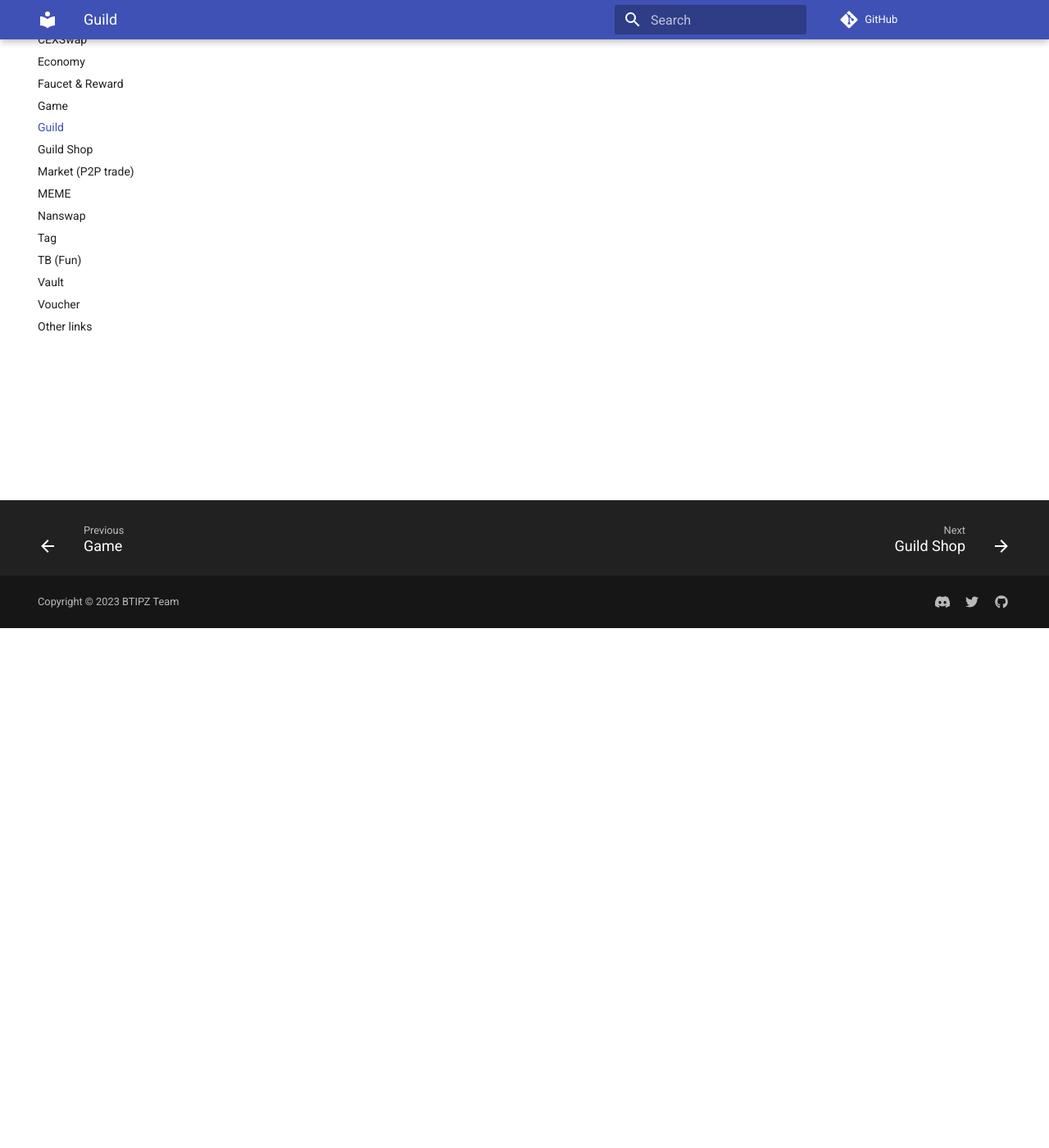
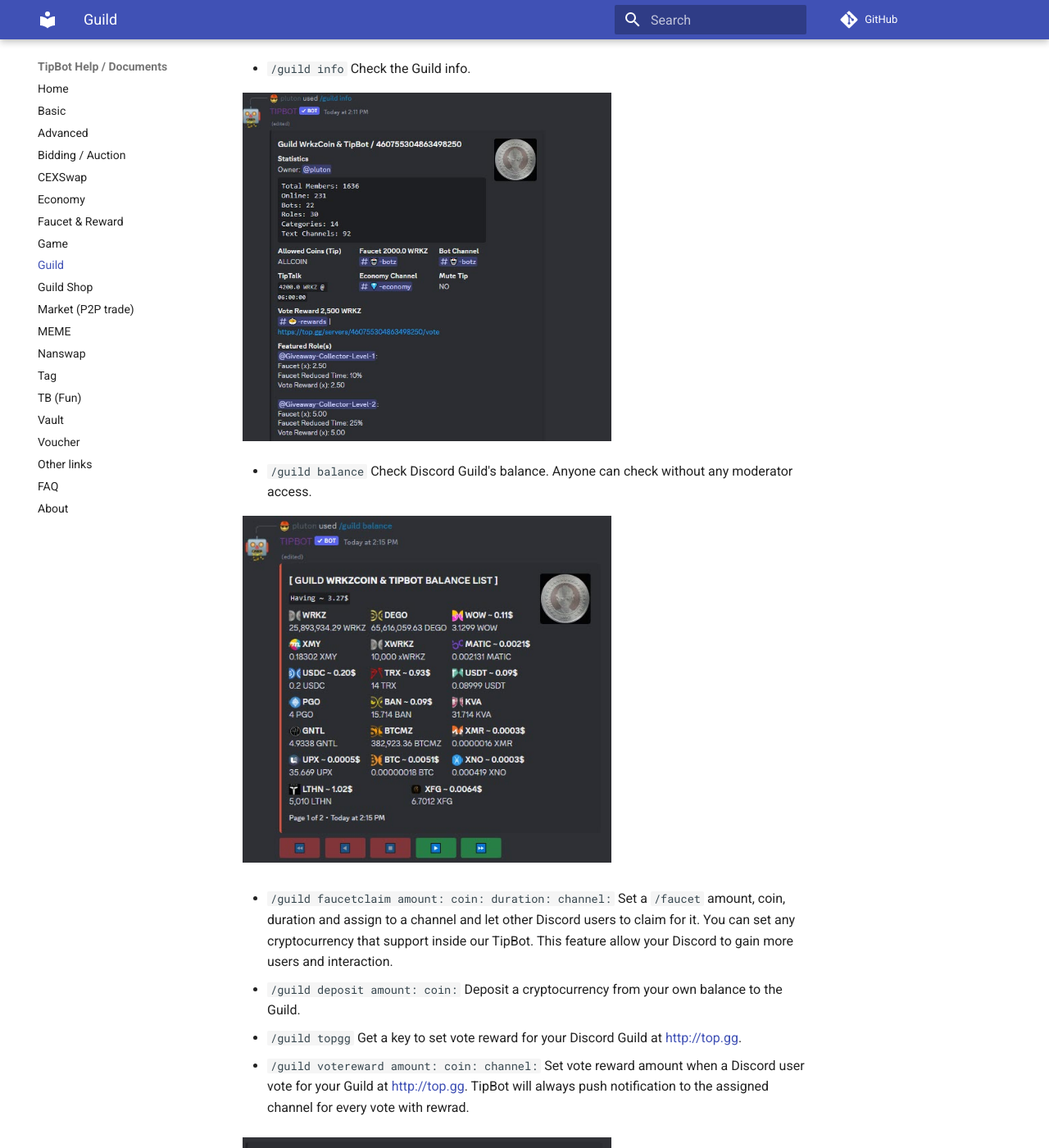
Before and after one commit to 0xBTIPZ/TipBot-Docs, an MkDocs documentation site: the page built from docs/docs/guild_commands.md, in a window 1280 px wide and 1400 px high, scrolled down 634 px. Shown: the whole window at 82% size. Built offline with MkDocs 1.6.1 and Material for MkDocs 9.7.7, drawn with Linux system fonts in a browser that asks for light colours; comment, search, counter and statistics services are not loaded; some of the changed text lies outside the part shown.

Commit message:
Update guild commands

```diff
--- a/docs/docs/guild_commands.md
+++ b/docs/docs/guild_commands.md
@@ -1,12 +1,25 @@
-# Adavacned Tipping Commands
+# Guild commands
 
-If you have any issue with these help, kindly join our Discord <http://join.btipz.com>.
+Guild commands are executed only in public. Another feature of crypto tipping with guild of our TipBot, it's possible you can let your Guild's moderator(s) to use your Guild's tipjar to tip other people with command `/guild tip`.
 
-## Tipping
+The balance from a Discord Guild is not belongs to anyone but to the Guild and it can be only spent for tipping, Guild vote reward at <http://top.gg>.
 
-* `/z amount_coin_list_to:` You can tip multiple cryptocurrency at once to one or more Discord users.
+![Guild Commands](img/static/guild-commands.jpg){ width="450" }
 
-<figure markdown>
-  ![Tip with /z command](img/static/tipping-z.jpg){ width="450" }
-  <figcaption>Tipping with /z command</figcaption>
-</figure>
+* `/guild info` Check the Guild info.
+
+![Guild Info](img/static/guild-info.jpg){ width="450" }
+
+* `/guild balance` Check Discord Guild's balance. Anyone can check without any moderator access.
+
+![Guild Balance](img/static/guild-balance.jpg){ width="450" }
+
+* `/guild faucetclaim amount: coin: duration: channel:` Set a `/faucet` amount, coin, duration and assign to a channel and let other Discord users to claim for it. You can set any cryptocurrency that support inside our TipBot. This feature allow your Discord to gain more users and interaction.
+
+* `/guild deposit amount: coin:` Deposit a cryptocurrency from your own balance to the Guild.
+
+* `/guild topgg` Get a key to set vote reward for your Discord Guild at <http://top.gg>.
+
+* `/guild votereward amount: coin: channel:` Set vote reward amount when a Discord user vote for your Guild at <http://top.gg>. TipBot will always push notification to the assigned channel for every vote with rewrad.
+
+![Guild vote reward](img/static/guild-votereward.jpg){ width="450" }
```
Also changed, not shown: docs/docs/img/animated/tb-firework.gif (added), docs/docs/img/static/guild-balance.jpg (added), docs/docs/img/static/guild-commands.jpg (added), docs/docs/img/static/guild-info.jpg (added), docs/docs/img/static/guild-votereward.jpg (added), 2 other files.
